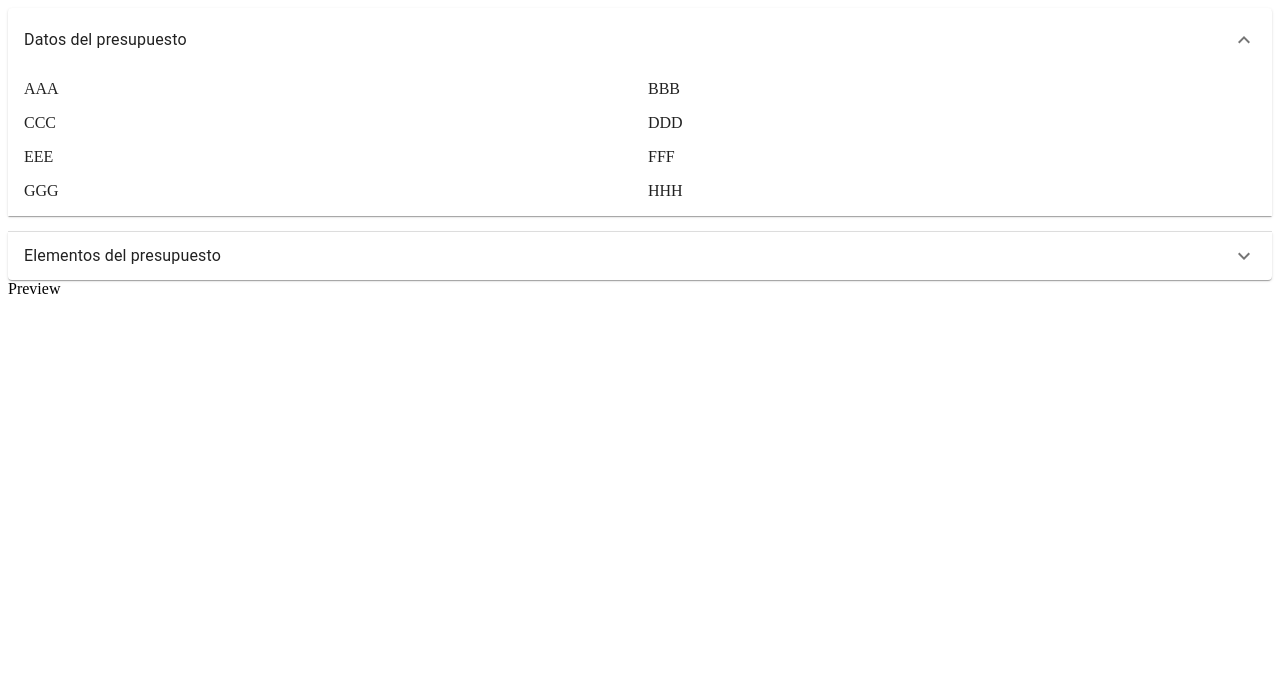
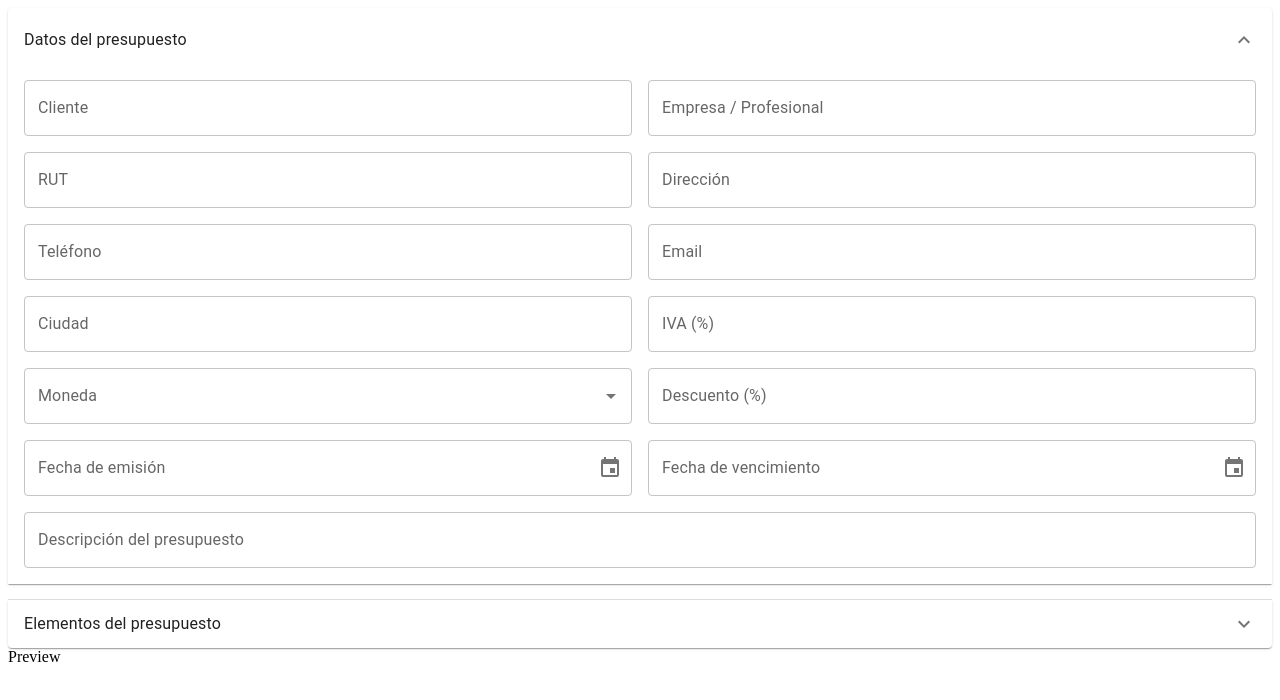
Before and after one commit to rodrigoverasantis/presupuestador-react-mui, a React (Vite) app: page / in a window 1280 px wide. Both pictures are taken after a click on the button "Datos del presupuesto". Shown: the top 700 px of the page. Built offline with nearby package versions, Linux system fonts and the light colour scheme.

Commit message:
feat: Actualización de los campos del formulario

```diff
--- a/src/components/Form.tsx
+++ b/src/components/Form.tsx
@@ -2,10 +2,13 @@ import {
   Accordion,
   AccordionDetails,
   AccordionSummary,
+  Autocomplete,
   Grid,
+  TextField,
   Typography,
 } from "@mui/material";
 import { ExpandMore } from "@mui/icons-material";
+import { DatePicker } from "@mui/x-date-pickers";
 
 export default function Form() {
   return (
@@ -15,16 +18,107 @@ export default function Form() {
       </AccordionSummary>
       <AccordionDetails>
         <Grid container spacing={2}>
-          <Grid size={6}>AAA</Grid>
-          <Grid size={6}>BBB</Grid>
-          <Grid size={6}>CCC</Grid>
-          <Grid size={6}>DDD</Grid>
-          <Grid size={6}>EEE</Grid>
-          <Grid size={6}>FFF</Grid>
-          <Grid size={6}>GGG</Grid>
-          <Grid size={6}>HHH</Grid>
+          <Grid size={{ xs: 12, sm: 6 }}>
+            <TextField
+              label="Cliente"
+              fullWidth
+            />
+          </Grid>
+          <Grid size={{ xs: 12, sm: 6 }}>
+            <TextField
+              label="Empresa / Profesional"
+              fullWidth
+            />
+          </Grid>
+          <Grid size={{ xs: 12, sm: 6 }}>
+            <TextField
+              label="RUT"
+              fullWidth
+            />
+          </Grid>
+          <Grid size={{ xs: 12, sm: 6 }}>
+            <TextField
+              label="Dirección"
+              fullWidth
+            />
+          </Grid>
+          <Grid size={{ xs: 12, sm: 6 }}>
+            <TextField
+              label="Teléfono"
+              fullWidth
+            />
+          </Grid>
+          <Grid size={{ xs: 12, sm: 6 }}>
+            <TextField
+              label="Email"
+              fullWidth
+            />
+          </Grid>
+          <Grid size={{ xs: 12, sm: 6 }}>
+            <TextField
+              label="Ciudad"
+              fullWidth
+            />
+          </Grid>
+          <Grid size={{ xs: 12, sm: 6 }}>
+            <TextField
+              label="IVA (%)"
+              fullWidth
+            />
+          </Grid>
+          <Grid size={{ xs: 12, sm: 6 }}>
+            <Autocomplete
+              options={TIPOS_MONEDA}
+              getOptionLabel={(option) => `${option.label} (${option.value})`}
+              fullWidth
+              renderInput={(params) => (
+                <TextField
+                  label="Moneda"
+                  {...params}
+                />
+              )}
+            />
+          </Grid>
+          <Grid size={{ xs: 12, sm: 6 }}>
+            <TextField
+              label="Descuento (%)"
+              fullWidth
+            />
+          </Grid>
+          <Grid size={{ xs: 12, sm: 6 }}>
+            <DatePicker
+              label="Fecha de emisión"
+              slotProps={{
+                textField: {
+                  fullWidth: true,
+                },
+              }}
+            />
+          </Grid>
+          <Grid size={{ xs: 12, sm: 6 }}>
+            <DatePicker
+              label="Fecha de vencimiento"
+              slotProps={{
+                textField: {
+                  fullWidth: true,
+                },
+              }}
+            />
+          </Grid>
+          <Grid size={{ xs: 12 }}>
+            <TextField
+              label="Descripción del presupuesto"
+              fullWidth
+            />
+          </Grid>
         </Grid>
       </AccordionDetails>
     </Accordion>
   );
 }
+
+const TIPOS_MONEDA = [
+  { label: "Dólar", value: "USD" },
+  { label: "Peso chileno", value: "CLP" },
+  { label: "Unidad de fomento", value: "UF" },
+];
```
